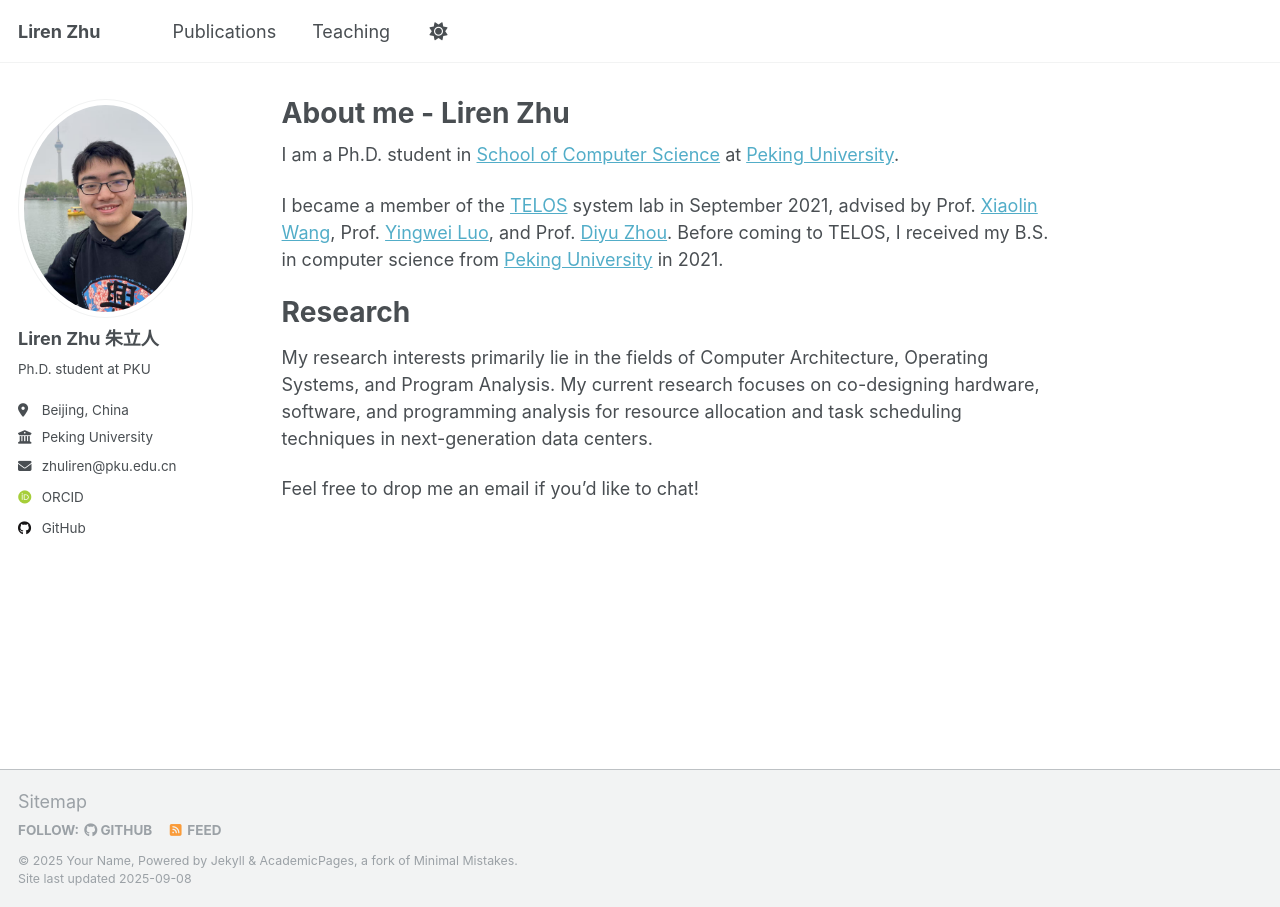
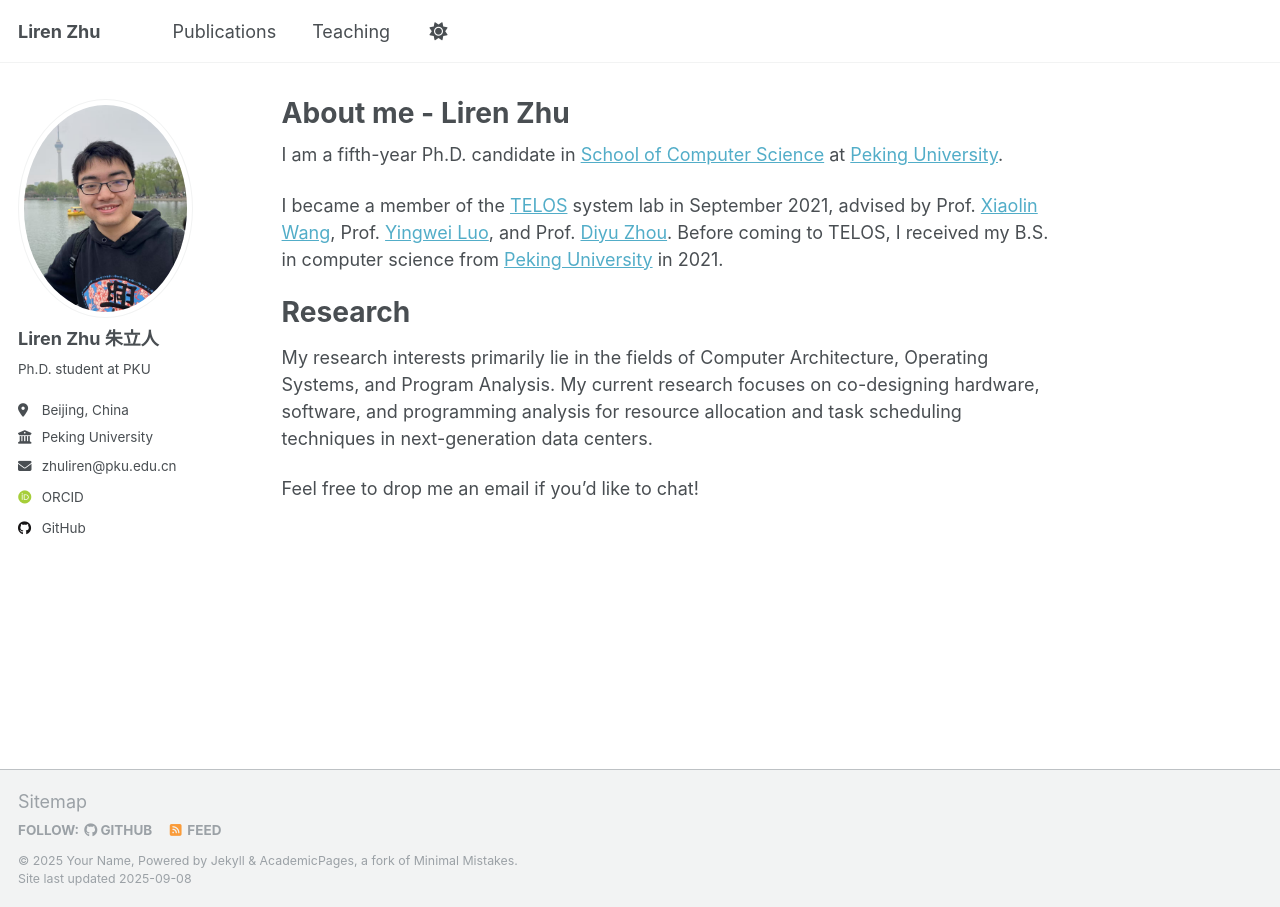
Before and after one commit to PKU-ZLR/PKU-ZLR.github.io, a Jekyll site: the page built from _pages/about.md, in a window 1280 px wide. Built offline with Jekyll 4.4.1, drawn with Linux system fonts in a browser that asks for light colours; some web fonts are replaced.

Commit message:
Update about.md

```diff
--- a/_pages/about.md
+++ b/_pages/about.md
@@ -7,7 +7,7 @@ redirect_from:
   - /about.html
 ---
 
-I am a Ph.D. student in [School of Computer Science](https://cs.pku.edu.cn/English/Home.htm) at [Peking University](https://english.pku.edu.cn/).
+I am a fifth-year Ph.D. candidate in [School of Computer Science](https://cs.pku.edu.cn/English/Home.htm) at [Peking University](https://english.pku.edu.cn/).
 
 I became a member of the [TELOS](https://telos-syslab.github.io/) system lab in September 2021, advised by Prof. [Xiaolin Wang](https://cs.pku.edu.cn/info/1083/1703.htm), Prof. [Yingwei Luo](https://cs.pku.edu.cn/info/1071/1684.htm), and Prof. [Diyu Zhou](https://zhou-diyu.github.io/). Before coming to TELOS, I received my B.S. in computer science from [Peking University](https://www.pku.edu.cn/) in 2021.
 
```
